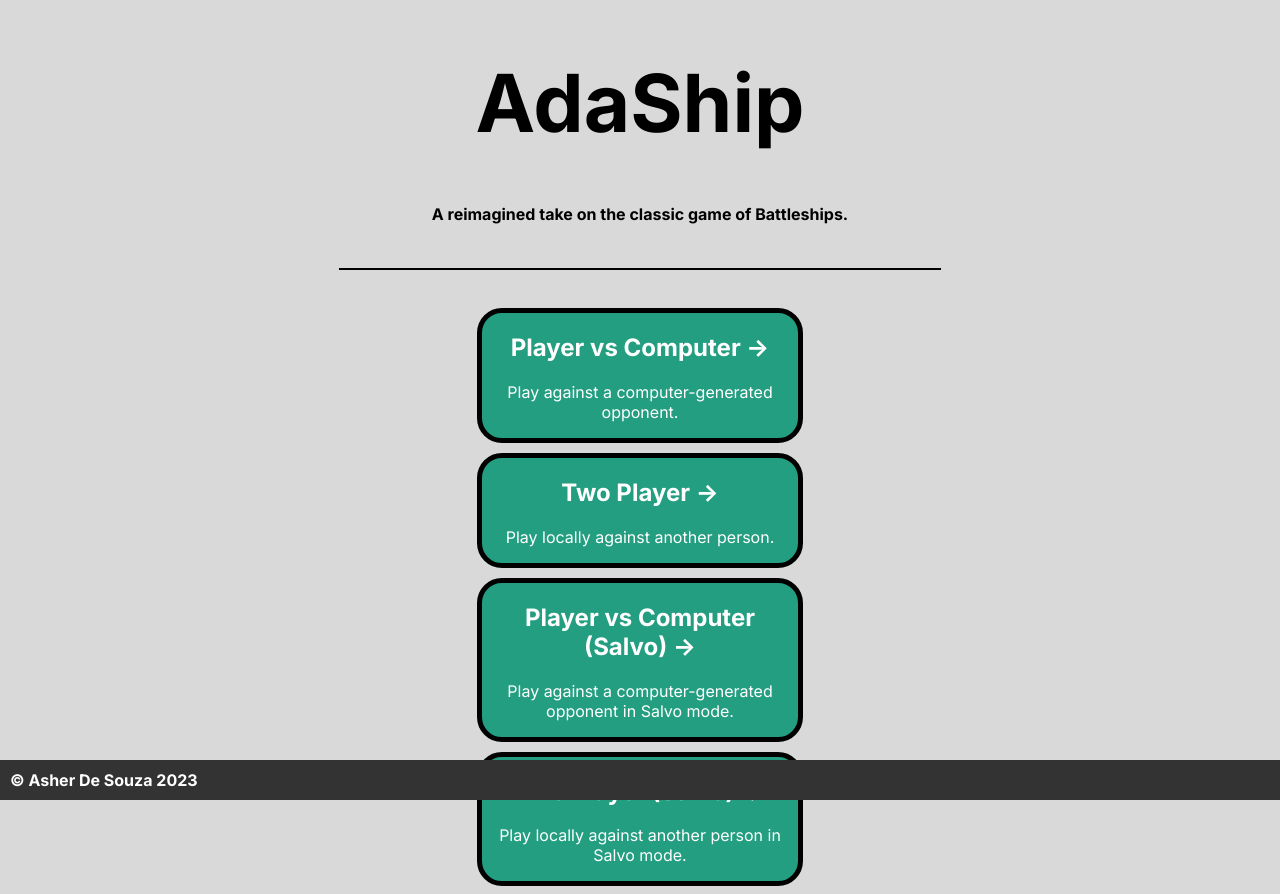
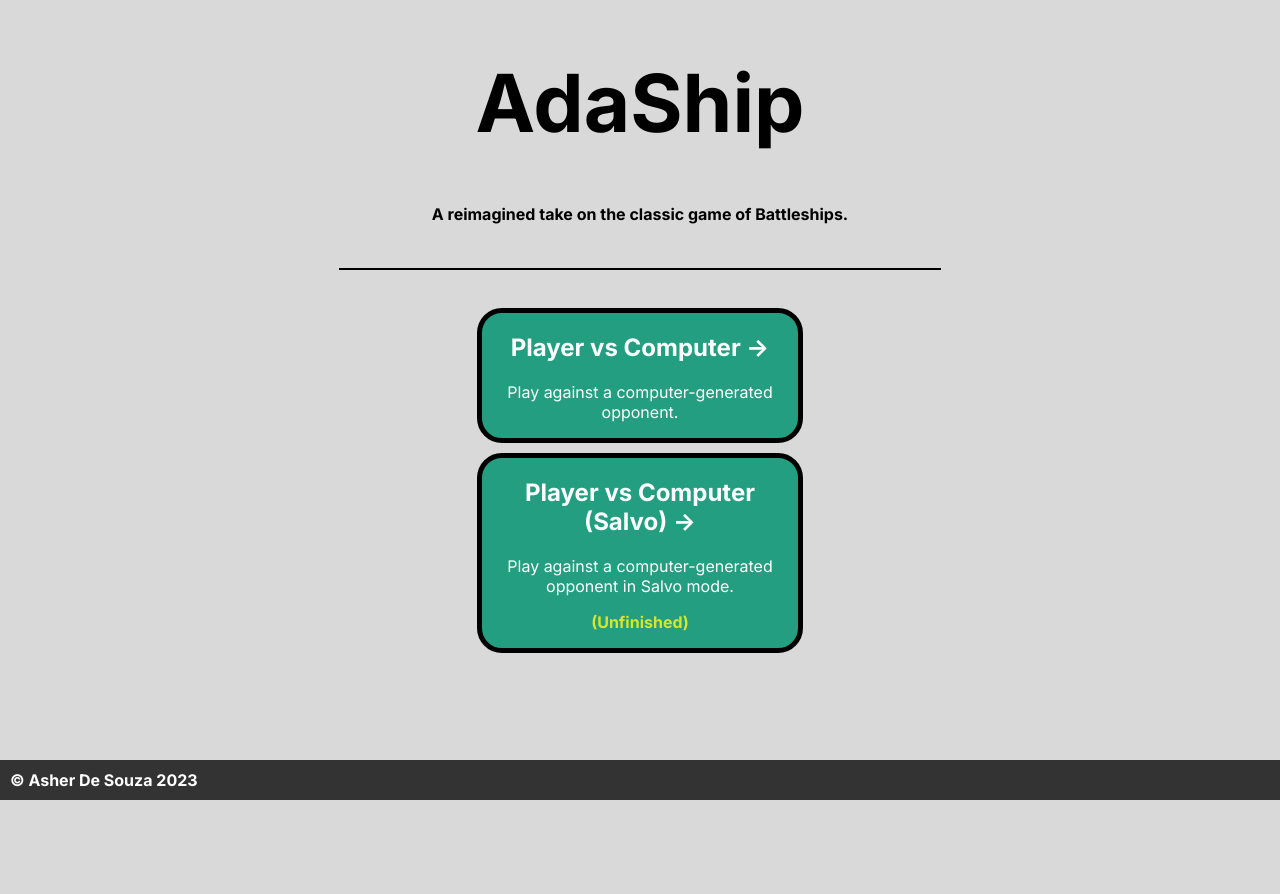
Before and after one commit to asherddesouza/AdaShip, a Next.js app in the folder ada-ship/: page / in a window 1280 px wide. After the commit the page ends 800 px from the top, so only its background shows below. Built offline with nearby package versions, Linux system fonts and the light colour scheme.

Commit message:
file cleanup

```diff
--- a/ada-ship/src/app/globals.css
+++ b/ada-ship/src/app/globals.css
@@ -71,3 +71,8 @@ a:hover {
 a:active {
   text-decoration: underline;
 }
+
+.in-progress {
+  font-weight: bolder;
+  color: #d7e62a;
+}
--- a/ada-ship/src/app/page.js
+++ b/ada-ship/src/app/page.js
@@ -37,25 +37,6 @@ export default function Home() {
       <div className='game-selector'>
         <Link
           href={{
-            pathname: "/twoplayer",
-            query: {gamemode: "normal"}
-        }}
-        >
-          <h2>
-            Two Player{' '}
-            <span>
-              -&gt;
-            </span>
-          </h2>
-          <p>
-            Play locally against another person.
-          </p>
-        </Link>
-      </div>
-
-      <div className='game-selector'>
-        <Link
-          href={{
             pathname: "/oneplayer",
             query: {gamemode: "salvo"}
         }}>
@@ -68,25 +49,7 @@ export default function Home() {
           <p>
             Play against a computer-generated opponent in Salvo mode.
           </p>
-        </Link>
-      </div>
-
-      <div className='game-selector'>
-        <Link
-          href={{
-            pathname: "/twoplayer",
-            query: {gamemode: "salvo"}
-        }}
-        >
-          <h2>
-            Two Player (Salvo){' '}
-            <span>
-              -&gt;
-            </span>
-          </h2>
-          <p>
-            Play locally against another person in Salvo mode.
-          </p>
+          <p className='in-progress'>(Unfinished)</p>
         </Link>
       </div>
 
```
Also changed, not shown: ada-ship/src/app/components/targetgrid/targetgrid.js (+0 -10 lines).
